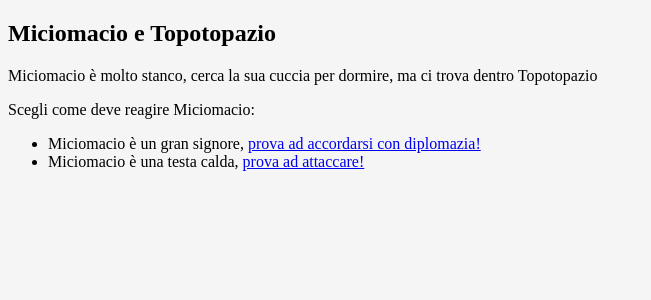
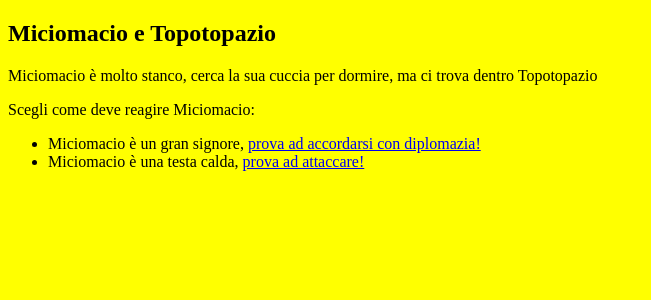
Before and after one commit to endwarfina/miciomacio-e-topotopazio, a Jekyll site: the page built from README.md, in a window 1280 px wide. Shown: the top 300 px of the page, without its empty margins (0-651 px from the left). Built offline with Jekyll 4.4.1, drawn with Linux system fonts in a browser that asks for light colours; our own code applies the rules of GitHub Pages for plain Markdown files.

Commit message:
Update main.css

```diff
--- a/static/css/main.css
+++ b/static/css/main.css
@@ -1,3 +1,3 @@
 html {
-  background-color: whitesmoke;
+  background-color: yellow;
 }
```
